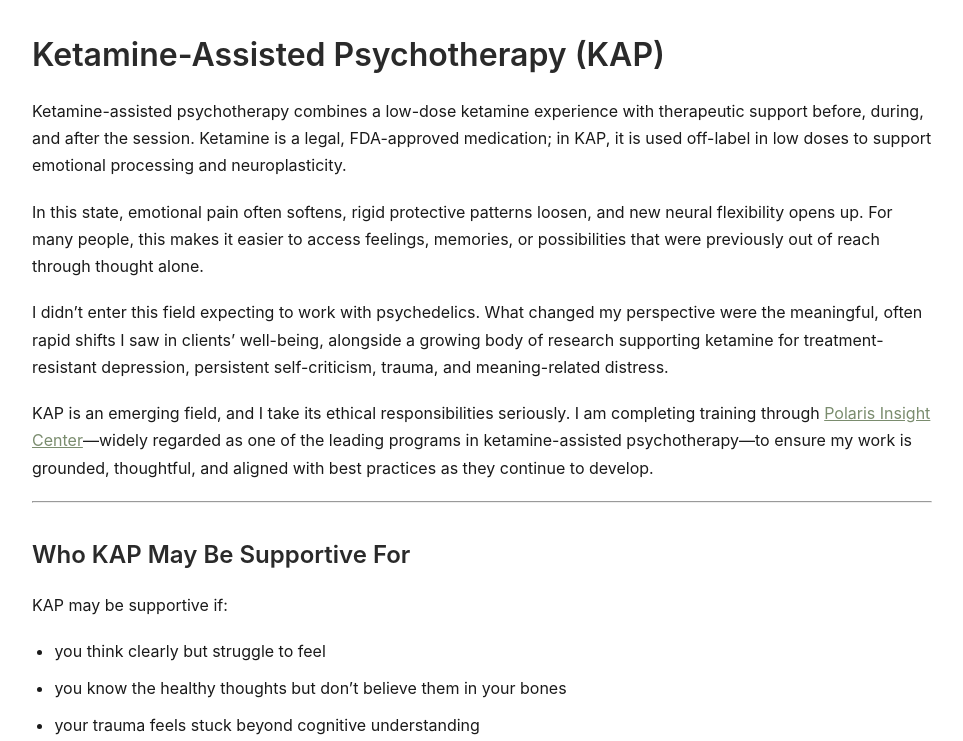
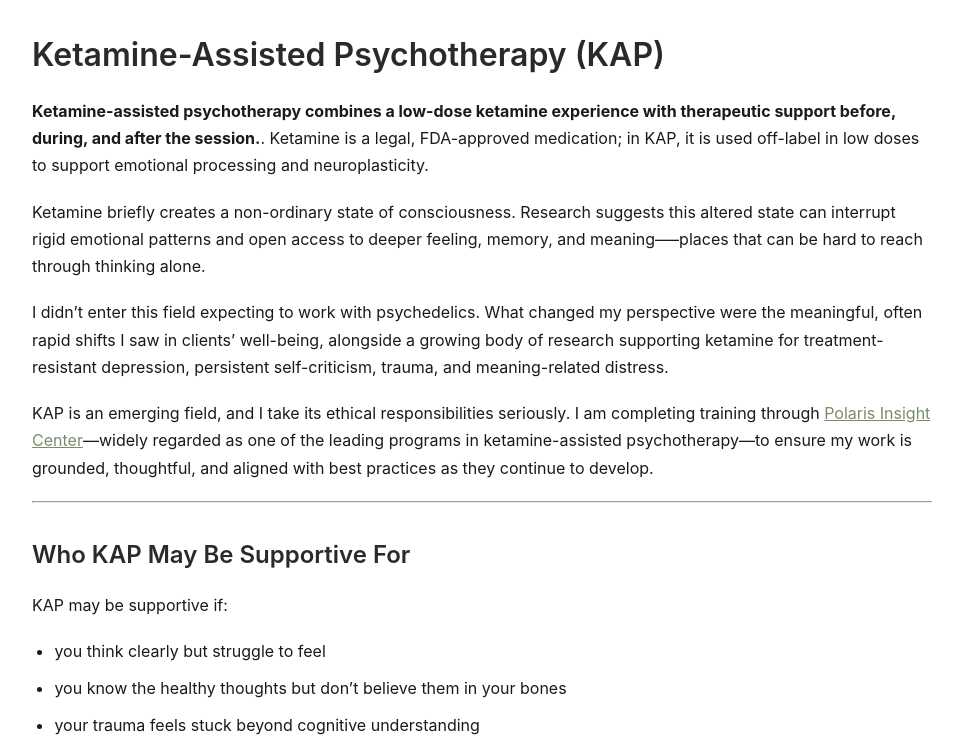
Before and after one commit to SaraRands/sararands-site, a Jekyll site: the page built from kap.md, in a window 1280 px wide and 900 px high, scrolled down 300 px, cut to the strip 159-900 px from the top of the window. Shown: the whole strip, without its empty margins (158-1121 px from the left). Built offline with Jekyll 4.4.1, drawn with Linux system fonts in a browser that asks for light colours.

Commit message:
kap copy tweaks 2

```diff
--- a/kap.md
+++ b/kap.md
@@ -10,10 +10,10 @@ og_image: /assets/images/og-kap.jpg
 
 # Ketamine-Assisted Psychotherapy (KAP)
 
-Ketamine-assisted psychotherapy combines a low-dose ketamine experience with therapeutic support before, during, and after the session.
+**Ketamine-assisted psychotherapy combines a low-dose ketamine experience with therapeutic support before, during, and after the session.**.
 Ketamine is a legal, FDA-approved medication; in KAP, it is used off-label in low doses to support emotional processing and neuroplasticity.
 
-In this state, emotional pain often softens, rigid protective patterns loosen, and new neural flexibility opens up. For many people, this makes it easier to access feelings, memories, or possibilities that were previously out of reach through thought alone.
+Ketamine briefly creates a non-ordinary state of consciousness. Research suggests this altered state can interrupt rigid emotional patterns and open access to deeper feeling, memory, and meaning—--places that can be hard to reach through thinking alone.
 
 I didn’t enter this field expecting to work with psychedelics. What changed my perspective were the meaningful, often rapid shifts I saw in clients’ well-being, alongside a growing body of research supporting ketamine for treatment-resistant depression, persistent self-criticism, trauma, and meaning-related distress.
 
```
